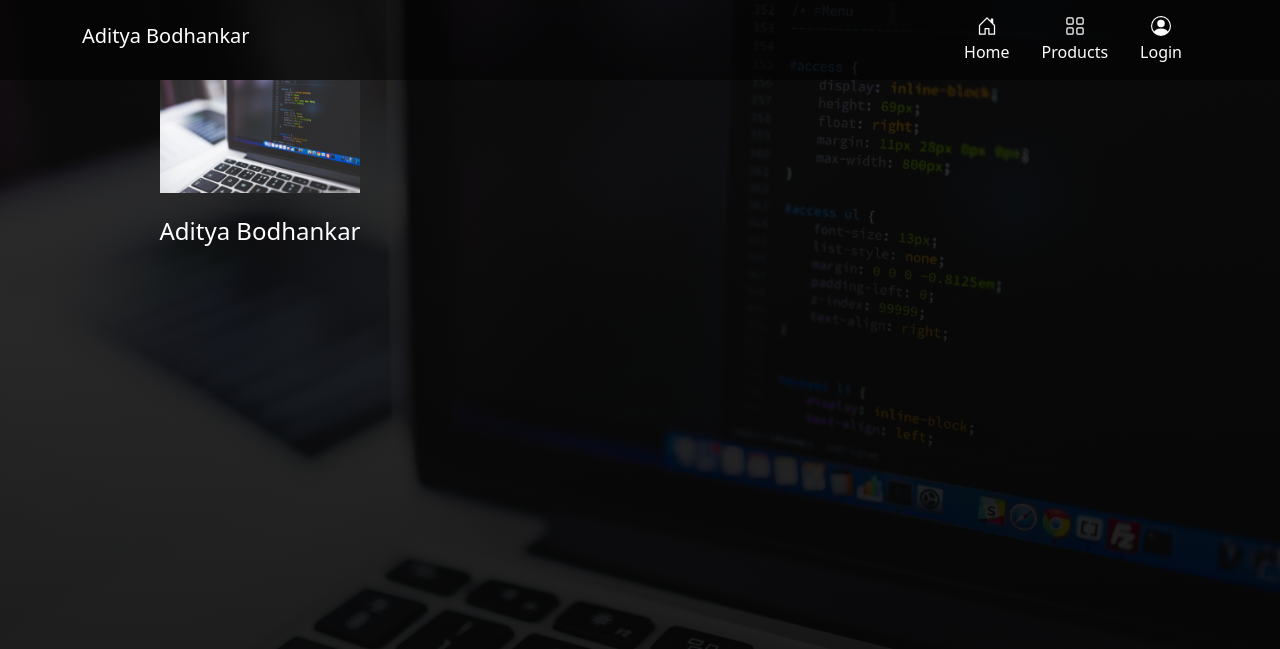
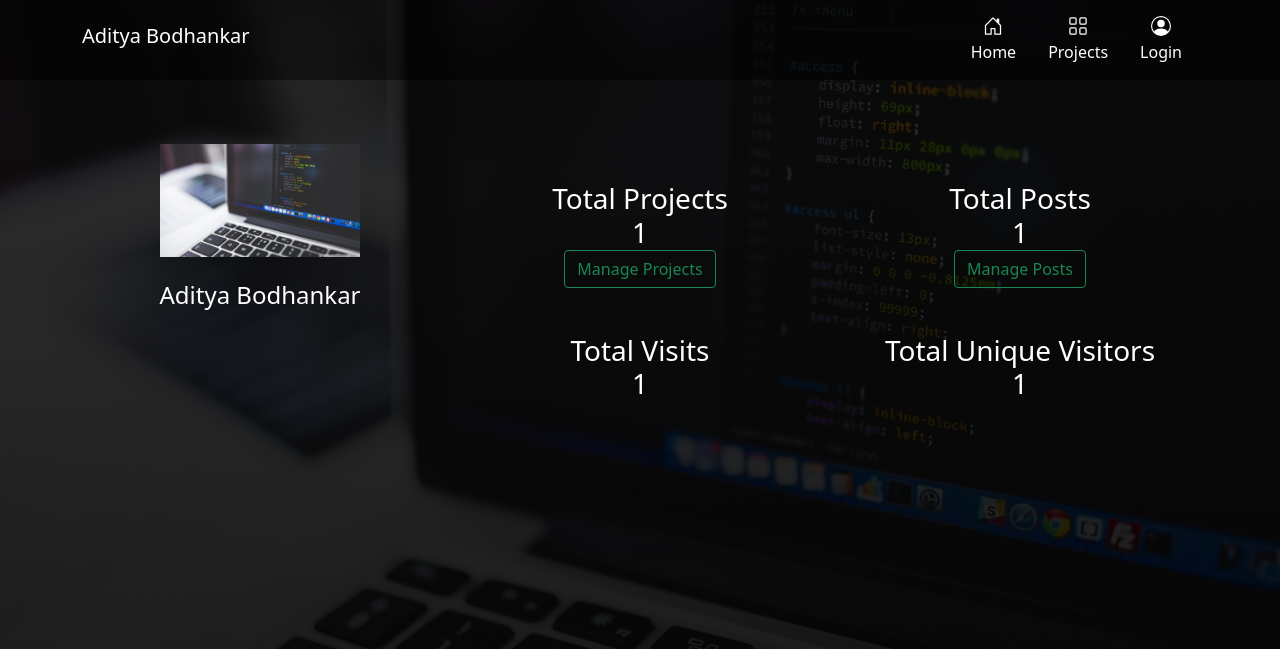
Before and after one commit to abaditya26/PortfolioWebsite-Aditya-Bodhankar, a PHP site: page /dashboard.php in a window 1280 px wide. Shown: the top 649 px of the page. Run offline with PHP 8.4, Linux system fonts and the light colour scheme; tables that the repository leaves empty or names only in its code hold one stand-in row (values such as "Sample post").

Commit message:
ipcount, project adding

```diff
--- a/dashboard.php
+++ b/dashboard.php
@@ -1,5 +1,25 @@
 <?php include "./header.php"; ?>
-<div class="container">
+<?php
+include "./database.php";
+$query = "SELECT * FROM ipcount";
+$result = mysqli_query($conn, $query);
+$ipcount = 0;
+if($result){
+    $ipcount = mysqli_num_rows($result);
+}else{
+    echo "ip count failed";
+}
+
+$query = "SELECT SUM(`count`) FROM ipcount;";
+$result = mysqli_query($conn, $query);
+$visits = 0;
+if($result){
+    $visits = mysqli_fetch_row($result)[0];
+}else{
+    echo "user count fail";
+}
+?>
+<div class="container" style="margin-top: 5%;">
 
     <div class="row">
         <div class="col-md-4">
@@ -14,11 +34,45 @@
         </div>
         <div class="col-md-8">
             <div class="row">
-                <div class="col-md-6">
-
+                <div class="col-md-6" style="margin-top: 5%;">
+                    <center>
+                        <h3>
+                            Total Projects
+                            <br>
+                            1
+                            <br>
+                            <a href="./projects.php" class="btn btn-outline-success">Manage Projects</a>
+                        </h3>
+                    </center>
                 </div>
-                <div class="col-md-6">
-
+                <div class="col-md-6" style="margin-top: 5%;">
+                    <center>
+                        <h3>
+                            Total Posts
+                            <br>
+                            1
+                            <br>
+                            <a href="./posts.php" class="btn btn-outline-success">Manage Posts</a>
+                        </h3>
+                    </center>
+                </div>
+                <div class="col-md-6" style="margin-top: 5%;">
+                    <center>
+                        <h3>
+                            Total Visits
+                            <br>
+                            <?php echo $visits; ?>
+                        </h3>
+                    </center>
+                </div>
+                <div class="col-md-6" style="margin-top: 5%;">
+                    <center>
+                        <h3>
+                            Total Unique Visitors
+                            <br>
+                            <?php echo $ipcount; ?>
+                        </h3>
+                    </center>
                 </div>
             </div>
         </div>
--- a/header.php
+++ b/header.php
@@ -113,7 +113,7 @@ if (!isset($_SESSION)) {
     <div class="px-3 py-2 text-white bg-50">
         <div class="container">
             <div class="d-flex flex-wrap align-items-center justify-content-center justify-content-lg-start">
-                <a href="/" class="d-flex align-items-center my-2 my-lg-0 me-lg-auto text-white text-decoration-none">
+                <a href="./" class="d-flex align-items-center my-2 my-lg-0 me-lg-auto text-white text-decoration-none">
                     <h5>Aditya Bodhankar</h5>
                 </a>
 
@@ -129,13 +129,13 @@ if (!isset($_SESSION)) {
                         </a>
                     </li>
                     <li>
-                        <a href="#" class="nav-link text-white">
+                        <a href="./#projects" class="nav-link text-white">
                             <svg class="bi d-block mx-auto mb-1" width="20" height="20">
                                 <svg id="grid" fill="currentColor" viewBox="0 0 16 16">
                                     <path d="M1 2.5A1.5 1.5 0 0 1 2.5 1h3A1.5 1.5 0 0 1 7 2.5v3A1.5 1.5 0 0 1 5.5 7h-3A1.5 1.5 0 0 1 1 5.5v-3zM2.5 2a.5.5 0 0 0-.5.5v3a.5.5 0 0 0 .5.5h3a.5.5 0 0 0 .5-.5v-3a.5.5 0 0 0-.5-.5h-3zm6.5.5A1.5 1.5 0 0 1 10.5 1h3A1.5 1.5 0 0 1 15 2.5v3A1.5 1.5 0 0 1 13.5 7h-3A1.5 1.5 0 0 1 9 5.5v-3zm1.5-.5a.5.5 0 0 0-.5.5v3a.5.5 0 0 0 .5.5h3a.5.5 0 0 0 .5-.5v-3a.5.5 0 0 0-.5-.5h-3zM1 10.5A1.5 1.5 0 0 1 2.5 9h3A1.5 1.5 0 0 1 7 10.5v3A1.5 1.5 0 0 1 5.5 15h-3A1.5 1.5 0 0 1 1 13.5v-3zm1.5-.5a.5.5 0 0 0-.5.5v3a.5.5 0 0 0 .5.5h3a.5.5 0 0 0 .5-.5v-3a.5.5 0 0 0-.5-.5h-3zm6.5.5A1.5 1.5 0 0 1 10.5 9h3a1.5 1.5 0 0 1 1.5 1.5v3a1.5 1.5 0 0 1-1.5 1.5h-3A1.5 1.5 0 0 1 9 13.5v-3zm1.5-.5a.5.5 0 0 0-.5.5v3a.5.5 0 0 0 .5.5h3a.5.5 0 0 0 .5-.5v-3a.5.5 0 0 0-.5-.5h-3z"></path>
                                 </svg>
                             </svg>
-                            Products
+                            Projects
                         </a>
                     </li>
                     <li>
--- a/login.php
+++ b/login.php
@@ -16,7 +16,7 @@ if(isset($_POST['email'])){
             echo "user not exists";
         }
     }else{
-        echo "<script>console.log(\""+mysqli_error($conn)+"\");alert('query execution failed. check console.')</script>";
+        echo "<script>console.log(\"".mysqli_error($conn)."\");alert('query execution failed. check console.')</script>";
     }
     exit;
 }
--- /dev/null
+++ b/posts.php
@@ -0,0 +1 @@
+<?php include "./header.php"; ?>
```
Also changed, not shown: add-project.php (added, +36 -0 lines), footer.php (added, +42 -0 lines), index.php (+1 -7 lines), projects.php (added, +29 -0 lines).
